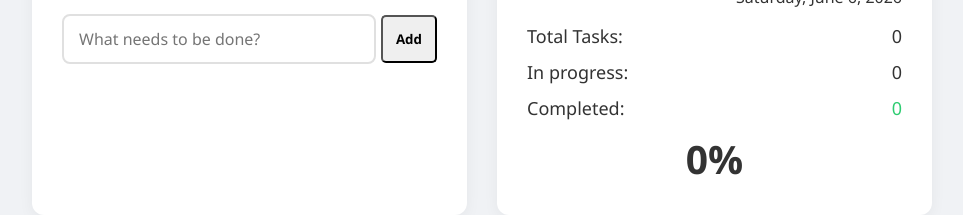
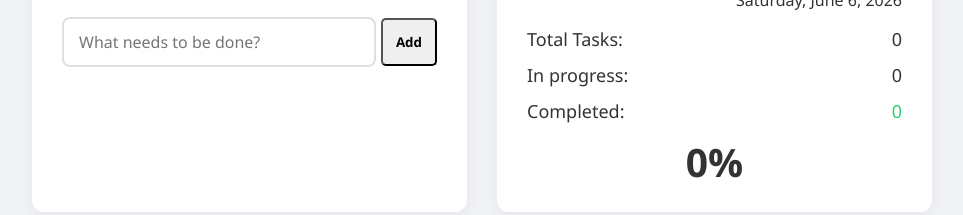
Before and after one commit to Mast8/j-todo, a plain HTML site: page index.html in a window 1280 px wide. Shown: the part 332-547 px from the top of the page, without its empty margins (158-1121 px from the left). Drawn offline with Linux system fonts and the light colour scheme.

Commit message:
validation and stats style

```diff
--- a/style.css
+++ b/style.css
@@ -184,7 +184,7 @@
 small {
     display: flex;
     font-size: 20px;
-    padding-top: 10px;
+    height: 2em;
     justify-content: center;
     color: rgb(196, 12, 12);
 }
@@ -195,6 +195,9 @@
     text-align: center;
 }
 
+.stats-card {
+    height: 18em;
+}
 
 /* responsiveness */
 
```
